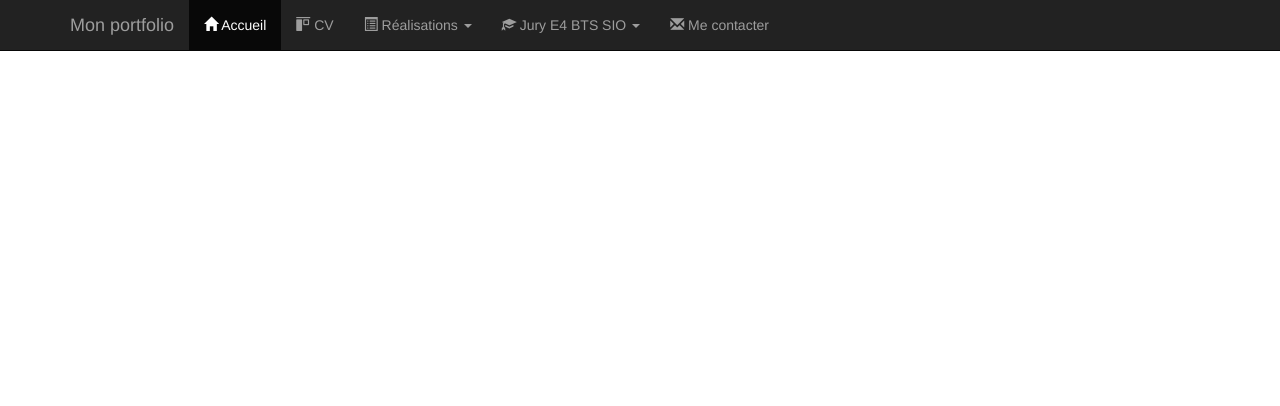
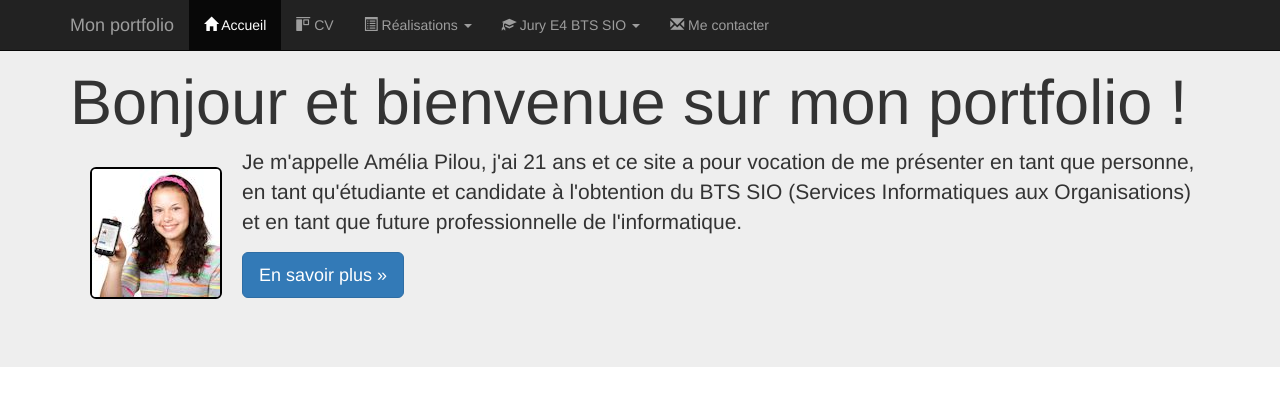
Before and after one commit to Chianeadev/MonPortfolio, a PHP site: page / in a window 1280 px wide. Shown: the top 406 px of the page. Run offline with PHP 8.4, Linux system fonts and the light colour scheme.

Commit message:
Ajout article + photo et favicon

```diff
--- a/index.php
+++ b/index.php
@@ -75,6 +75,19 @@
         </nav>
         <!-- Bootstrap core JavaScript ============================================ -->
         <!-- Placed at the end of the document so the pages load faster -->
+        <!-- Main jumbotron for a primary marketing message or call to action -->
+        <div class="jumbotron">
+            <div class="container">
+                <h1>Bonjour et bienvenue sur mon portfolio !</h1>
+                <p>
+                    <img id="maPhoto" class="pull-left img-rounded" style="margin: 20px; border: 2px solid black;" src="css/images/AmeliaPilou.jpg" alt="Ma photo d'identité" /> Je m'appelle Amélia Pilou, j'ai 21 ans
+                    et ce site a pour vocation de me présenter en tant que personne, en tant qu'étudiante et candidate à l'obtention du BTS SIO (Services Informatiques
+                    aux Organisations) et en tant que future professionnelle de l'informatique.
+                </p>
+                <p><a class="btn btn-primary btn-lg" href="#" role="button">En savoir plus &raquo;</a></p>
+            </div>
+        </div>
+
         <script src="https://ajax.googleapis.com/ajax/libs/jquery/1.12.4/jquery.min.js">
         </script>
         <script src="js/bootstrap.min.js"></script>
```
Also changed, not shown: css/images/AmeliaPilou.jpg (added), css/images/cv/github2-dreamstale35.png (added), css/images/cv/instagram-dreamstale43.png (added), css/images/cv/linkedin-dreamstale45.png (added), css/images/cv/mail-dreamstale47.png (added), css/images/cv/skype-dreamstale61.png (added), css/images/cv/twitter-dreamstale71.png (added), favicon.ico (added).
